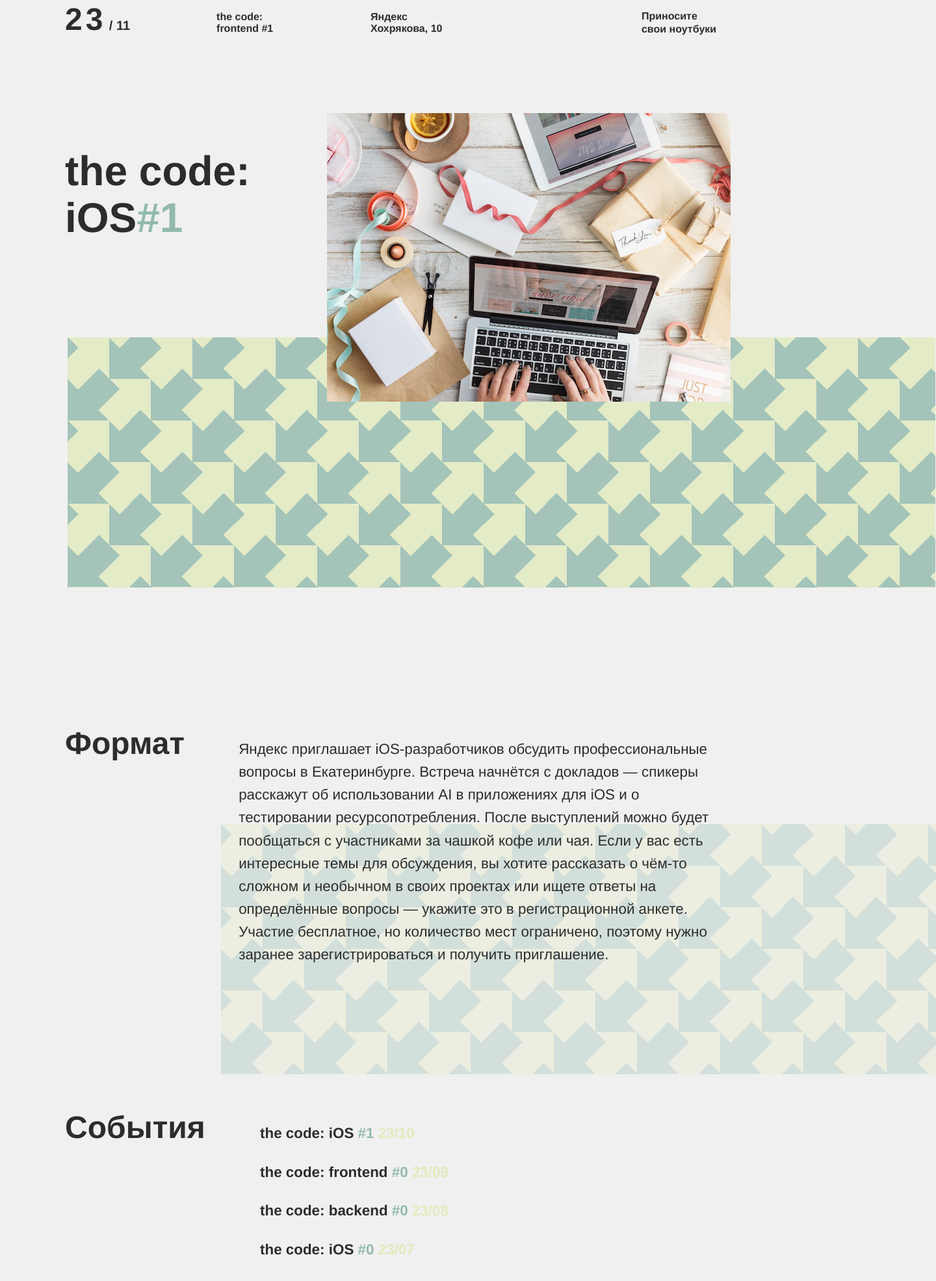
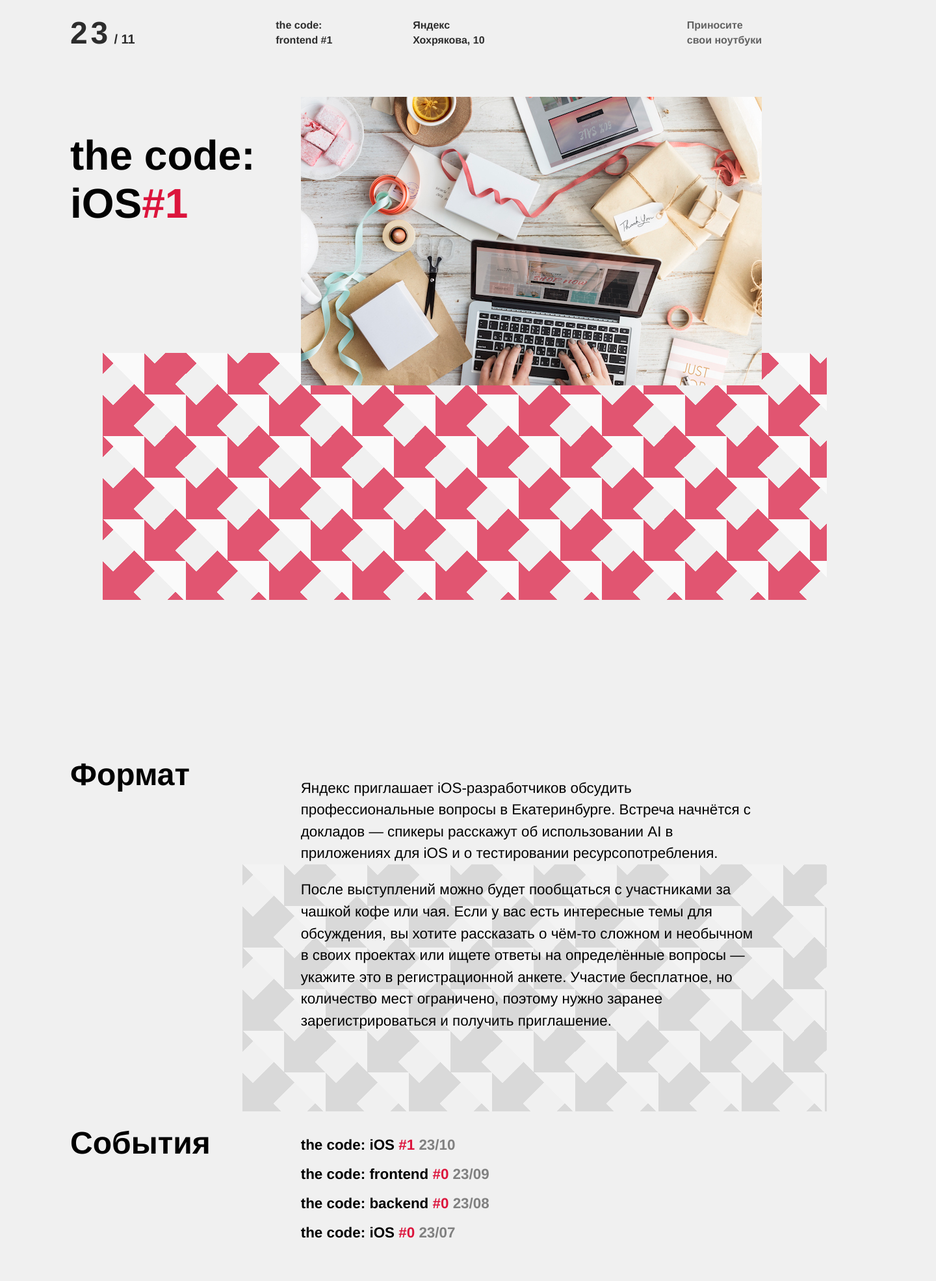
Before and after one commit to gentlepudding/iOS-meetup-landing, a plain HTML site: page index.html in a window 1280 px wide. Shown: the part 186-2157 px from the top of the page at 65% size, 1440 px wide, since content can reach past the window. Drawn offline with Linux system fonts and the light colour scheme.

Commit message:
Change flex properties

```diff
--- a/index.html
+++ b/index.html
@@ -7,7 +7,7 @@
 </head>
 <body>
     <header class="header">
-        <span class="name">the code</span>
+        <span class="name">the<br>code</span>
         <nav class="menu">
             <a href="#" class="menu__item">Формат</a>
             <a href="#" class="menu__item">События</a>
@@ -21,63 +21,71 @@
         </div>
     </header>
     <main>
-        <section class="section section-1">
-            <div class="date">
-                <date class="date__day">23</date>
-                <date class="date__month">/ 11</date>
+        <section class="section annotation">
+            <span class="date">
+                <span class="date__day">23</span>
+                <span class="date__month">/ 11</span>
+            </span>
+            <span class="annotation__name">the code:<br>frontend #1</span>
+            <span class="annotation__address">Яндекс<br>Хохрякова, 10</span>
+            <span class="annotation__condition">Приносите<br>свои ноутбуки</span>
+        </section>
+        <section class="section main">
+            <h1 class="main__header">the code:<br>iOS<span class="number">#1</span></h1>
+            <img src="image.jpeg" class="main__image">
+        </section>
+        <div class="gradient gradient-1"></div>
+        <article class="section contain">
+            <h2 class="subhead">Формат</h2>
+            <div  class="text">
+                <p>
+                    Яндекс приглашает iOS-разработчиков обсудить профессиональные вопросы в Екатеринбурге.
+                    Встреча начнётся с докладов — спикеры расскажут об использовании AI в приложениях для iOS
+                    и о тестировании ресурсопотребления.
+                </p>
+                <p>
+                    После выступлений можно будет пообщаться с участниками за чашкой кофе или чая.
+                    Если у вас есть интересные темы для обсуждения, вы хотите рассказать о чём-то сложном
+                    и необычном в своих проектах или ищете ответы на определённые вопросы — укажите это в
+                    регистрационной анкете.
+                    Участие бесплатное, но количество мест ограничено, поэтому нужно заранее зарегистрироваться
+                    и получить приглашение.
+                </p>
             </div>
-            <span class="section-1__name">the code: frontend #1</span>
-            <span class="section-1__address">Яндекс Хохрякова, 10</span>
-            <span class="section-1__condition">Приносите<br> свои ноутбуки</span>
-        </section>
-        <section class="section section-2">
-            <h1 class="main-header">the code: iOS<span class="number">#1</span></h1>
-            <img src="image.jpeg" class="section-2__image">
-            <div class="gradient gradient-1"></div>
-        </section>
-        <article class="section section-3">
-            <h2 class="subhead">Формат</h2>
-            <p class="text">
-                Яндекс приглашает iOS-разработчиков обсудить профессиональные вопросы в Екатеринбурге.
-                Встреча начнётся с докладов — спикеры расскажут об использовании AI в приложениях для iOS
-                и о тестировании ресурсопотребления. После выступлений можно будет пообщаться с участниками за чашкой кофе или чая.
-                Если у вас есть интересные темы для обсуждения, вы хотите рассказать о чём-то сложном и необычном в своих проектах или ищете ответы на определённые вопросы — укажите это в регистрационной анкете.
-                Участие бесплатное, но количество мест ограничено, поэтому нужно заранее зарегистрироваться и получить приглашение.
-            </p>
-            <div class="gradient gradient-2"></div>
         </article>
-        <section class="section section-4">
+        <div class="gradient gradient-2"></div>
+        <section class="section events-block">
             <h2 class="subhead">События</h2>
             <div class="events">
-                <div class="text-event">
+                <div class="events__text">
                     <span>the code: iOS</span>
                     <span class="number">#1</span>
-                    <date class="text-event__date">23/10</date>
+                    <date class="events__text-date">23/10</date>
                 </div>
-                <div class="text-event">
+                <div class="events__text">
                     <span>the code: frontend</span>
                     <span class="number">#0</span>
-                    <date class="text-event__date">23/09</date>
+                    <date class="events__text-date">23/09</date>
                 </div>
-                <div class="text-event">
+                <div class="events__text">
                     <span>the code: backend</span>
                     <span class="number">#0</span>
-                    <date class="text-event__date">23/08</date>
+                    <date class="events__text-date">23/08</date>
                 </div>
-                <div class="text-event">
+                <div class="events__text">
                     <span>the code: iOS</span>
                     <span class="number">#0</span>
-                    <date class="text-event__date">23/07</date>
+                    <date class="events__text-date">23/07</date>
                 </div>
             </div>
         </section>
-        <section class="section section-5">
+        <section class="section authors">
             <h2 class="subhead">О нас</h2>
-            <span class="text">Клёвые ребята</span>
+            <span class="authors__text">Клёвые ребята</span>
         </section>
     </main>
     <footer class="footer">
-        <span class="name">the code</span>
+        <span class="name">the<br>code</span>
         <div class="radio">
             <input type="radio">
             <input type="radio">
--- a/style.css
+++ b/style.css
@@ -1,175 +1,213 @@
 body {
-    width: 80%;
-    height: 100%;
     background-color: #f0f0f0;
+
     font-family: Helvetica, sans-serif;
     font-size: 16px;
-    font-weight: bold;
-    color: #2c2c2c;
-    margin: 0 100px;
+
+    --font-color-medium: #2c2c2c;
+    --side-margin: 100px;
+    --default-border: 2px solid var(--font-color-medium);
 }
 
 .header {
-    border-bottom: 1px solid #2c2c2c;
-    width: 100%;
-    height: 60px;
-    padding: 50px 0 25px;
     align-items: baseline;
-}
 
-.header,
-.section,
-.footer {
+    border-bottom: var(--default-border);
+    color: var(--font-color-medium);
+    font-weight: bold;
     display: flex;
     justify-content: space-between;
+    margin: 50px var(--side-margin) 0;
+    padding-bottom: 30px;
 }
 
 .name {
     font-size: 1.75rem;
-    line-height: 1.07;
-    width: 67px;
-    height: 60px;
+    line-height: 1;
+    flex: 1 1;
+    font-weight: bold;
 }
 
 .menu {
-    flex-grow: 2;
-    text-align: right;
-    margin-right: 75px;
+    flex: 0 0 300px;
+    display: flex;
+    justify-content: space-between;
+    white-space: nowrap;
 }
 
 .menu__item {
     text-decoration: none;
-    color: #2c2c2c;
-    margin-right: 75px;
+    color: var(--font-color-medium);
 }
 
-.section-1 {
-    padding: 65px 0;
-    line-height: 1.16;
-    align-items: flex-end;
+.radio {
+    flex: 0 1 200px;
+    text-align: right;
+}
+
+.section {
+    display: flex;
+    justify-content: space-between;
+    margin: 0 var(--side-margin);
+}
+
+.annotation {
+    margin: 65px var(--side-margin);
+
+    font-weight: bold;
+    color: var(--font-color-medium);
+
+    align-items: center;
+    line-height: 1.4;
+}
+
+.date {
+    flex: 1.5;
 }
 
 .date__day {
+    letter-spacing: .1em;
+
     font-size: 3rem;
-    line-height: 0.63;
-    letter-spacing: 5px;
 }
 
 .date__month {
-    line-height: 1.5;
     font-size: 1.25rem;
 }
 
-.section-1__name {
-    width: 104px;
+.annotation__name {
+    flex: 1;
 }
 
-.section-1__address {
-    width: 134px;
-    margin-right: 150px;
+.annotation__address {
+    flex: 2;
 }
 
-.section-1__condition {
-    width: 137px;
-    line-height: 1.21;
+.annotation__condition {
+    color: #616161;
 }
 
-.section-2 {
-    padding: 55px 0 0;
-    flex-wrap: wrap;
-    position: relative;
+.main {
+    margin: 50px var(--side-margin);
 }
 
-.main-header {
+.main__header {
+    color: #020202;
+
     font-size: 4rem;
-    line-height: 1.13;
-    text-align: left;
-    width: 285px;
+
+    flex: 1;
 }
 
 .number
 {
-    color: #92baac;
+    color: #dc143c;
 }
 
-.section-2__image {
+.main__image {
+    /* width: auto; */
     height: 444px;
+
+    z-index: 1;
+
     object-fit: none;
     object-position: 50% 50%;
-    width:  auto;
+
+    flex: 2 1;
 }
 
-.gradient{
-    background:
-    linear-gradient(45deg, #92baac 45px, transparent 45px)64px 64px,
-    linear-gradient(45deg, #92baac 45px, transparent 45px,transparent 91px, #e1ebbd 91px, #e1ebbd 135px, transparent 135px),
-    linear-gradient(-45deg, #92baac 23px, transparent 23px, transparent 68px,#92baac 68px,#92baac 113px,transparent 113px,transparent 158px,#92baac 158px);
-    background-color:#e1ebbd;
-    background-size: 128px 128px;
+.gradient {
     z-index: -1;
-    position: absolute;
+    background-color:#fff;
+
+    height: 380px;
 }
 
 .gradient-1 {
-    width: 1335px;
-    height: 385px;
-    left: 4px;
-    top: 400px;
-    opacity: .8;
+    background:
+    linear-gradient(45deg, #dc143c 45px, transparent 45px)64px 64px,
+    linear-gradient(45deg, #dc143c 45px, transparent 45px,transparent 91px, #fff 91px, #fff 135px, transparent 135px),
+    linear-gradient(-45deg, #dc143c 23px, transparent 23px, transparent 68px,#dc143c 68px,#dc143c 113px,transparent 113px,transparent 158px,#dc143c 158px);
+    background-size: 128px 128px;
+
+    margin: -100px 0 200px 150px;
+
+    opacity: .7;
 }
 
-.section-3 {
-    margin-top: 450px;
-    justify-content: flex-start;
-    align-items: baseline;
-    position: relative;
+.contain {
+    align-items: stretch;
+
+    margin: 250px var(--side-margin) 0;
+    color: #020202;
 }
 
 .subhead {
-    flex-basis: 300px;
+    flex: 1;
+
     font-size: 3rem;
-    line-height: 1.5;
+    margin: 0;
+    line-height: .8;
 }
 
 .text {
+    flex: 2 1;
     font-size: 1.4rem;
-    line-height: 1.57;
-    font-weight: normal;
-    width: 850px;
+    line-height: 1.5;
+    z-index: 1;
 }
 
 .gradient-2 {
-    width: 1100px;
-    height: 385px;
-    left: 240px;
-    top: 200px;
-    opacity: .3;
+    background:
+    linear-gradient(45deg, grey 45px, transparent 45px)64px 64px,
+    linear-gradient(45deg, grey 45px, transparent 45px,transparent 91px, #fff 91px, #fff 135px, transparent 135px),
+    linear-gradient(-45deg, grey 23px, transparent 23px, transparent 68px, grey 68px, grey 113px,transparent 113px,transparent 158px, grey 158px);
+    background-size: 128px 128px;
+
+    opacity: .2;
+    height: 380px;
+    margin: -280px 0 30px 365px;
 }
 
-.text-event {
+.events-block {
+    align-items: stretch;
+}
+
+.events {
+    flex: 2 1;
+}
+
+.events__text {
     font-size: 1.4rem;
     font-weight: bold;
-    line-height: 1.33;
-    margin-bottom: 30px;
+    line-height: 2;
 }
 
-.text-event__date {
-    color: #e1ebbd;
+.events__text-date {
+    color: grey;
 }
 
-.section-4 {
-    margin-top: 150px;
-    justify-content: flex-start;
-    align-items: baseline;
+.authors {
+    align-items: flex-end;
+
+    margin: 115px var(--side-margin);
 }
 
-.section-5 {
-    margin-top: 100px;
-    justify-content: flex-start;
-    align-items: baseline;
+.authors__text {
+    flex: 2 1;
+    font-size: 1.4rem;
+
+    color: #020202;
+
+    line-height: .9;
 }
 
 .footer {
     padding: 10px 0 100px;
-    border-top: 1px solid #2c2c2c;
+
+    border-top: var(--default-border);
+    display: flex;
+    justify-content: space-between;
+
+    margin: 0 var(--side-margin);
 }
```
